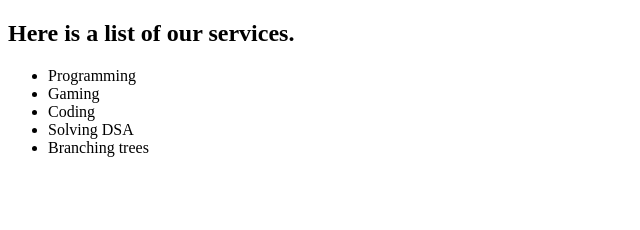
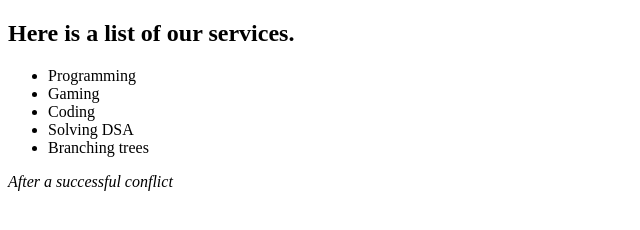
Before and after one commit to pinsoegustave/Gym-Git-Exercises-Solutions, a plain HTML site: page services.html in a window 1280 px wide. Shown: the whole page, without its empty margins (0-640 px from the left). Drawn offline with Linux system fonts and the light colour scheme.

Commit message:
Resolve conflicts

```diff
--- a/services.html
+++ b/services.html
@@ -14,5 +14,7 @@
         <li>Solving DSA</li>
         <li>Branching trees</li>
     </ul>
+
+    <main><i>After a successful conflict</i></main>
 </body>
 </html>
```
